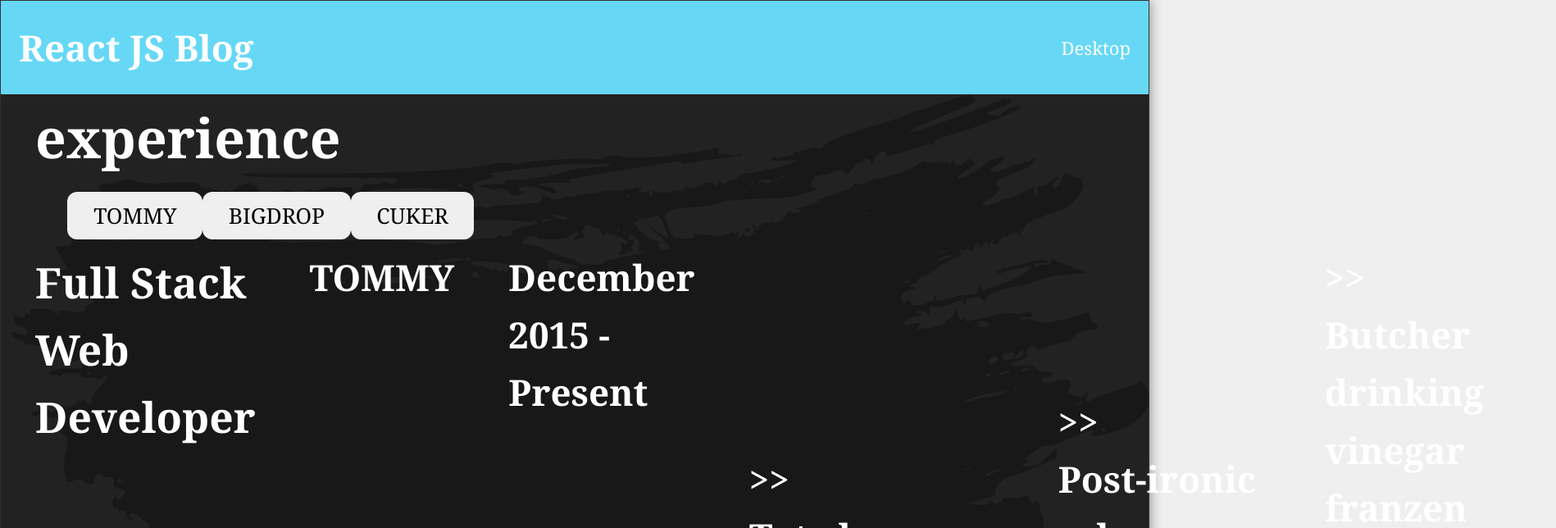
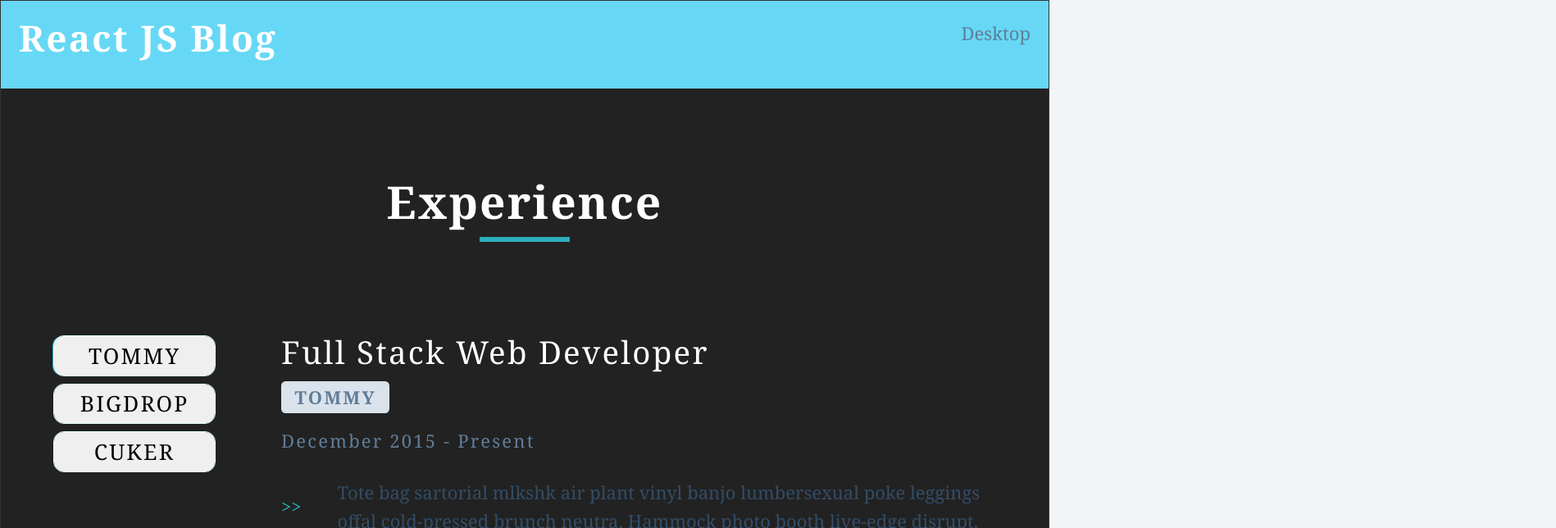
Before and after one commit to Jogata/SoftUni-React-Project, a React (Vite) app in the folder client/: page / in a window 1280 px wide. Shown: the top 644 px of the page at 82% size, 1898 px wide, since content can reach past the window. Built offline with nearby package versions, Linux system fonts and the light colour scheme; a web font is replaced by a local one.

Commit message:
tabs - css

```diff
--- a/client/public/styles.css
+++ b/client/public/styles.css
@@ -1051,3 +1051,265 @@ body {
   font-family: inherit;
   border: 1px solid grey;
 }
+
+:root {
+  /* dark shades of primary color*/
+  --clr-primary-1: hsl(184, 91%, 17%);
+  --clr-primary-2: hsl(185, 84%, 25%);
+  --clr-primary-3: hsl(185, 81%, 29%);
+  --clr-primary-4: hsl(184, 77%, 34%);
+  --clr-primary-5: #2caeba;
+  /* lighter shades of primary color */
+  --clr-primary-6: hsl(185, 57%, 50%);
+  --clr-primary-7: hsl(184, 65%, 59%);
+  --clr-primary-8: hsl(184, 80%, 74%);
+  --clr-primary-9: hsl(185, 94%, 87%);
+  --clr-primary-10: hsl(186, 100%, 94%);
+  /* darkest grey - used for headings */
+  --clr-grey-1: hsl(209, 61%, 16%);
+  --clr-grey-2: hsl(211, 39%, 23%);
+  --clr-grey-3: hsl(209, 34%, 30%);
+  --clr-grey-4: hsl(209, 28%, 39%);
+  /* grey used for paragraphs */
+  --clr-grey-5: hsl(210, 22%, 49%);
+  --clr-grey-6: hsl(209, 23%, 60%);
+  --clr-grey-7: hsl(211, 27%, 70%);
+  --clr-grey-8: hsl(210, 31%, 80%);
+  --clr-grey-9: hsl(212, 33%, 89%);
+  --clr-grey-10: hsl(210, 36%, 96%);
+  --clr-white: #fff;
+  --clr-red-dark: hsl(360, 67%, 44%);
+  --clr-red-light: hsl(360, 71%, 66%);
+  --clr-green-dark: hsl(125, 67%, 44%);
+  --clr-green-light: hsl(125, 71%, 66%);
+  --clr-black: #222;
+  --transition: all 0.3s linear;
+  --spacing: 0.1rem;
+  --radius: 0.25rem;
+  --light-shadow: 0 5px 15px rgba(0, 0, 0, 0.1);
+  --dark-shadow: 0 5px 15px rgba(0, 0, 0, 0.2);
+  --max-width: 1170px;
+  --fixed-width: 620px;
+}
+
+body {
+  color: var(--clr-grey-1);
+  font-size: 0.875rem;
+  line-height: 1.5;
+  background-color: var(--clr-grey-10);
+}
+
+h1,
+h2,
+h3,
+h4 {
+  margin-bottom: 0.75rem;
+  line-height: 1.25;
+  text-transform: capitalize;
+  letter-spacing: var(--spacing);
+}
+h1 {
+  font-size: 3rem;
+}
+h2 {
+  font-size: 2rem;
+}
+h3 {
+  font-size: 1.25rem;
+}
+h4 {
+  font-size: 0.875rem;
+}
+
+p {
+  margin-bottom: 1.25rem;
+  color: var(--clr-grey-5);
+}
+
+@media screen and (min-width: 800px) {
+  h1 {
+    font-size: 4rem;
+  }
+  h2 {
+    font-size: 2.5rem;
+  }
+  h3 {
+    font-size: 1.75rem;
+  }
+  h4 {
+    font-size: 1rem;
+  }
+  body {
+    font-size: 1rem;
+  }
+  h1,
+  h2,
+  h3,
+  h4 {
+    line-height: 1;
+  }
+}
+
+.section {
+  width: 90vw;
+  margin: 5rem auto;
+  max-width: var(--max-width);
+}
+
+@media screen and (min-width: 992px) {
+  .section {
+    width: 95vw;
+  }
+}
+
+.loading {
+  text-align: center;
+}
+
+body div.underline {
+  width: 5rem;
+  height: 0.25rem;
+  margin-bottom: 1.25rem;
+  margin-left: auto;
+  margin-right: auto;
+  background-color: var(--clr-primary-5);
+}
+
+.title {
+  margin-bottom: 4rem;
+  padding-bottom: 4rem;
+  text-align: center;
+}
+
+.jobs-center {
+  width: 80vw;
+  max-width: var(--max-width);
+  margin: 0 auto;
+}
+
+.btn-container {
+  margin-bottom: 4rem;
+  display: flex;
+  flex-wrap: wrap;
+  flex-direction: row;
+  justify-content: center;
+}
+
+.job-btn {
+  margin: 0 0.5rem;
+  padding: 0.25rem 0;
+  font-size: 1.25rem;
+  text-transform: capitalize;
+  letter-spacing: var(--spacing);
+  line-height: 1;
+  outline-color: var(--clr-primary-10);
+  border-color: transparent;
+  background-color: transparent;
+  transition: var(--transition);
+  cursor: pointer;
+}
+.job-btn:hover {
+  color: var(--clr-primary-5);
+  box-shadow: 0 2px var(--clr-primary-5);
+}
+.active-btn {
+  color: var(--clr-primary-5);
+  box-shadow: 0 2px var(--clr-primary-5);
+}
+
+.job-info h3 {
+  font-weight: 400;
+}
+
+.job-info h4 {
+  display: inline-block;
+  padding: 0.375rem 0.75rem;
+  color: var(--clr-grey-5);
+  text-transform: uppercase;
+  border-radius: var(--radius);
+  background-color: var(--clr-grey-9);
+}
+
+.job-date {
+  letter-spacing: var(--spacing);
+}
+
+.job-desc {
+  display: grid;
+  column-gap: 2rem;
+  align-items: center;
+  grid-template-columns: auto 1fr;
+  margin-bottom: 1.25rem;
+}
+
+.job-desc p {
+  margin-bottom: 0;
+  color: var(--clr-grey-3);
+}
+
+.job-icon {
+  color: var(--clr-primary-5);
+}
+
+@media screen and (min-width: 992px) {
+  .jobs-center {
+    width: 90vw;
+    display: grid;
+    column-gap: 4rem;
+    grid-template-columns: 200px 1fr;
+  }
+  .btn-container {
+    flex-direction: column;
+    justify-content: flex-start;
+  }
+  .job-btn {
+    margin-bottom: 1rem;
+  }
+  .active-btn {
+    box-shadow: -2px 0 var(--clr-primary-5);
+  }
+  .job-btn:hover {
+    box-shadow: -2px 0 var(--clr-primary-5);
+  }
+}
+
+.btn {
+  display: block;
+  width: 12rem;
+  margin: 0 auto;
+  margin-top: 3rem;
+  padding: 0.375rem 0.75rem;
+  color: var(--clr-primary-9);
+  font-size: 0.875rem;
+  font-weight: 700;
+  text-align: center;
+  text-transform: uppercase;
+  letter-spacing: var(--spacing);
+  border: 2px solid transparent;
+  border-radius: var(--radius);
+  background-color: var(--clr-primary-5);
+  box-shadow: 0 1px 3px rgba(0, 0, 0, 0.2);
+  -webkit-transition: var(--transition);
+  transition: var(--transition);
+  cursor: pointer;
+}
+.btn:hover {
+  color: var(--clr-primary-1);
+  background-color: var(--clr-primary-8);
+}
+
+.section::before {
+  display: none;
+}
+
+.body div {
+  width: 100%;
+  margin: 0;
+  font-size: 1rem;
+  font-weight: normal;
+}
+.body div.jobs-center .job-info {
+  display: block;
+  font-size: 1rem;
+}
+.center-btn {}
```
